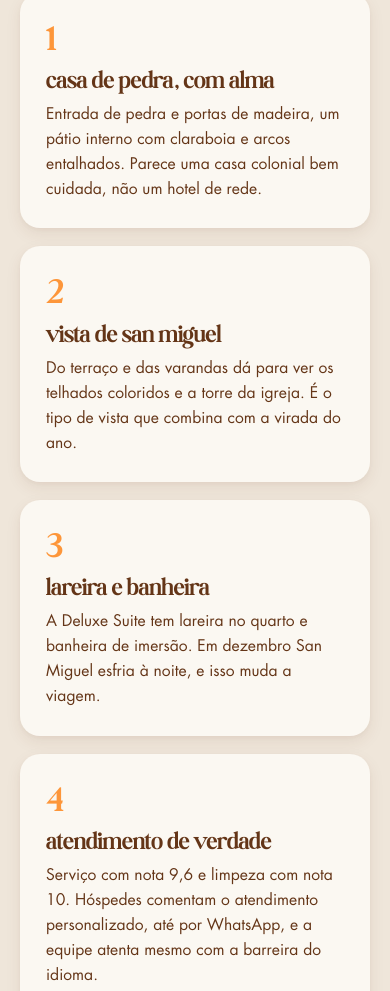
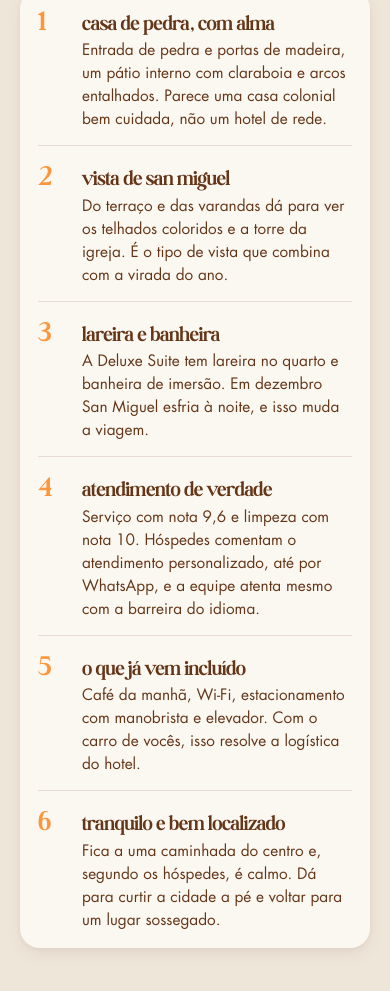
Before and after one commit to aflora-travel/aflora-sites, a plain HTML site: page guta-enrico-san-miguel-hotel/index.html in a window 390 px wide. Shown: the part 1613-2604 px from the top of the page. Drawn offline with Linux system fonts and the light colour scheme.

Commit message:
Hotsite Guta e Enricco: motivos em formato de lista compacta
Co-Authored-By: Claude Sonnet 5.5 <noreply@anthropic.com>

```diff
--- a/guta-enrico-san-miguel-hotel/index.html
+++ b/guta-enrico-san-miguel-hotel/index.html
@@ -57,10 +57,12 @@ h3{font-size:1.6rem;margin-bottom:8px}
 .fact span{font-size:.92rem}
 
 /* motivos */
-.reasons{display:grid;grid-template-columns:repeat(3,1fr);gap:18px;margin-top:34px}
-.reason{background:var(--creme-50);border-radius:var(--r-lg);padding:26px;box-shadow:var(--shadow-2)}
-.reason .n{font-family:var(--ff-display);font-size:2.4rem;color:var(--coral);line-height:1;margin-bottom:10px}
-.reason p{margin:0;font-size:.98rem}
+.reasons{margin-top:30px;background:var(--creme-50);border-radius:var(--r-lg);box-shadow:var(--shadow-2);padding:6px 26px}
+.reason{display:grid;grid-template-columns:36px 250px 1fr;grid-template-areas:"n t p";column-gap:14px;align-items:baseline;padding:16px 0;border-bottom:1px solid rgba(100,53,23,.14)}
+.reason:last-child{border-bottom:0}
+.reason .n{grid-area:n;font-family:var(--ff-display);font-size:1.9rem;color:var(--coral);line-height:1}
+.reason h3{grid-area:t;font-size:1.35rem;margin:0}
+.reason p{grid-area:p;margin:0;font-size:.96rem;line-height:1.5}
 
 /* galeria */
 .gal{columns:3;column-gap:14px;margin-top:30px}
@@ -129,7 +131,8 @@ footer p{margin:6px 0}
 @media(max-width:860px){
   section{padding:54px 0}
   .facts{grid-template-columns:repeat(2,1fr)}
-  .reasons{grid-template-columns:1fr}
+  .reasons{padding:2px 18px}
+  .reason{grid-template-columns:30px 1fr;grid-template-areas:"n t" ". p";row-gap:4px;padding:14px 0}
   .gal{columns:2}
   .rooms,.local,.price{grid-template-columns:1fr}
   .scores{grid-template-columns:1fr 1fr}
@@ -137,7 +140,7 @@ footer p{margin:6px 0}
   .quotes{grid-template-columns:1fr}
   .hero-photo{aspect-ratio:4/3}
 }
-@media(max-width:480px){body{font-size:16px}.gal{columns:1}}
+@media(max-width:480px){body{font-size:16px}}
 </style>
 </head>
 <body>
```
